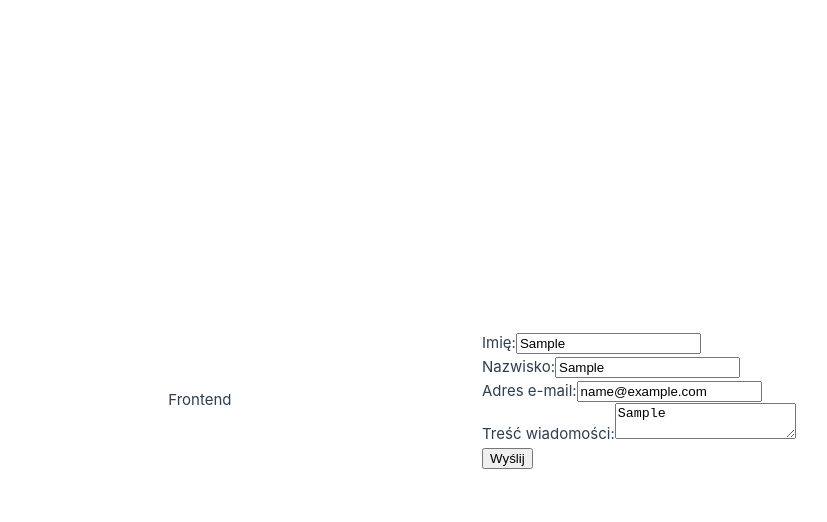
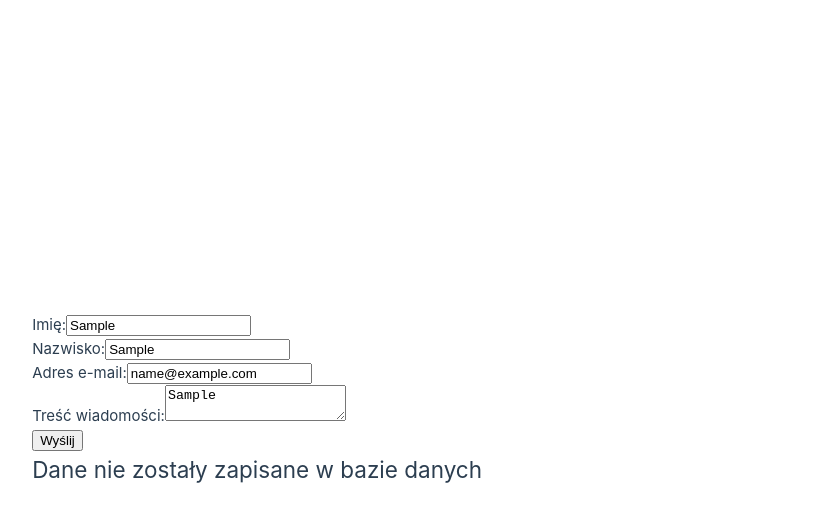
Before and after one commit to ultron682/soulab-front, a Vue app: page / in a window 1280 px wide. Both pictures are taken after typing "Sample", "Sample", "name@example.com", "Sample" into the empty fields and a click on the button "Wyślij". Shown: the top 522 px of the page, without its empty margins (158-985 px from the left). Built offline with nearby package versions, Linux system fonts and the light colour scheme; no server answers.

Commit message:
show error if not saved

```diff
--- a/src/App.vue
+++ b/src/App.vue
@@ -3,70 +3,12 @@ import { RouterLink, RouterView } from "vue-router";
 </script>
 
 <template>
-  <header>
-    <p>Frontend</p>
-  </header>
-  <!-- <div class="wrapper">
-    <nav>
-      <RouterLink to="/">Formularz zgłoszeniowy</RouterLink>
-      <RouterLink to="/list">Lista zgłoszeń</RouterLink>
-    </nav>
-  </div> -->
-
   <RouterView />
 </template>
 
 <style scoped>
-header {
-  line-height: 1.5;
-  max-height: 100vh;
-}
-
-nav {
-  width: 100%;
-  font-size: 12px;
-  text-align: center;
-  margin-top: 2rem;
-}
-
-nav a.router-link-exact-active {
-  color: var(--color-text);
-}
-
-nav a.router-link-exact-active:hover {
-  background-color: transparent;
-}
-
-nav a {
-  display: inline-block;
-  padding: 0 1rem;
-  border-left: 1px solid var(--color-border);
-}
-
-nav a:first-of-type {
-  border: 0;
-}
 
 @media (min-width: 1024px) {
-  header {
-    display: flex;
-    place-items: center;
-    padding-right: calc(var(--section-gap) / 2);
-  }
 
-  header .wrapper {
-    display: flex;
-    place-items: flex-start;
-    flex-wrap: wrap;
-  }
-
-  nav {
-    text-align: left;
-    margin-left: -1rem;
-    font-size: 1rem;
-
-    padding: 1rem 0;
-    margin-top: 1rem;
-  }
 }
 </style>
--- a/src/components/ContactComponents/ContactForm.vue
+++ b/src/components/ContactComponents/ContactForm.vue
@@ -23,15 +23,9 @@
       </div>
       <button type="submit">Wyślij</button>
     </form>
-    <!-- <div v-if="submittedData">
-        <h2>Przesłane dane</h2>
-        <table>
-          <tr><th>Imię</th><td>{{ submittedData.firstName }}</td></tr>
-          <tr><th>Nazwisko</th><td>{{ submittedData.lastName }}</td></tr>
-          <tr><th>Email</th><td>{{ submittedData.email }}</td></tr>
-          <tr><th>Wiadomość</th><td>{{ submittedData.message }}</td></tr>
-        </table>
-      </div> -->
+    <div v-if="isSavedData == false">
+      <h2>Dane nie zostały zapisane w bazie danych</h2>
+    </div>
   </div>
 </template>
 
@@ -51,8 +45,8 @@ export default {
     });
 
     const errors = ref({});
-    const submittedData = ref(null);
     const router = useRouter();
+    const isSavedData = ref(true);
 
     const validationSchema = yup.object().shape({
       firstName: yup.string().required("Imię jest wymagane"),
@@ -85,8 +79,11 @@ export default {
             "http://localhost:5555/api/contact",
             form.value
           );
-          submittedData.value = response.data;
           console.log(response.data);
+
+          if (response.data.id) {
+            isSavedData.value = true;
+            // if id exist then saved in database
             router.push({
               name: "ContactView",
               query: {
@@ -96,8 +93,12 @@ export default {
                 message: response.data.message,
               },
             });
+          } else {
+            isSavedData.value = false;
+          }
         } catch (error) {
           console.error("Error submitting form:", error);
+          isSavedData.value = false;
         }
       }
     };
@@ -106,7 +107,7 @@ export default {
       form,
       errors,
       handleSubmit,
-      submittedData,
+      isSavedData
     };
   },
 };
```
Lines whose indentation alone changed are shown as unchanged.
